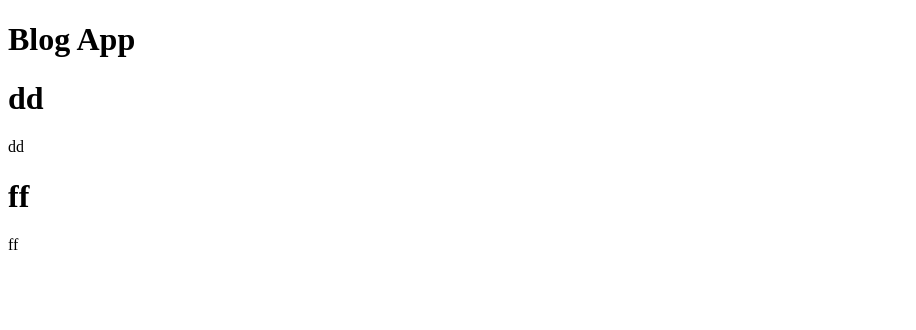
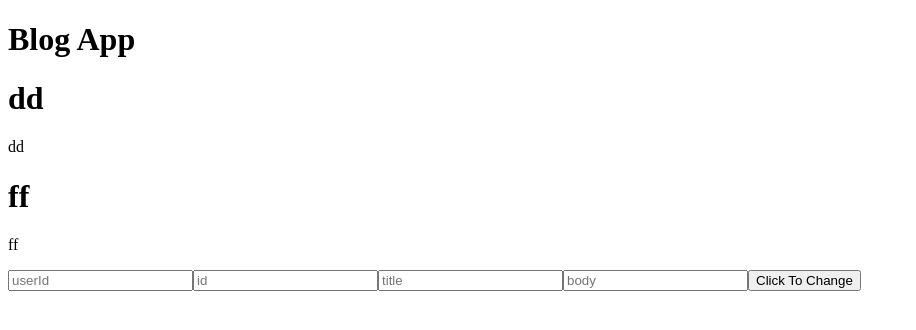
Before and after one commit to deyaa1997/W9D02_React_Hooks, a React (Create React App) app: page / in a window 1280 px wide. Shown: the top 330 px of the page, without its empty margins (0-916 px from the left). Built offline with nearby package versions, Linux system fonts and the light colour scheme.

Commit message:
Pulse Check 6

```diff
--- a/src/App.js
+++ b/src/App.js
@@ -4,16 +4,24 @@ import React, {useState} from "react";
 const App = () => {
 
   const [posts, setPosts] = useState([{userId:2,id:101, title:"dd", body:"dd"},{userId:3,id:102, title:"ff", body:"ff"}])
-  const title = posts.map((elem , i)=>{
+  const render = posts.map((elem , i)=>{
     return (<div><h1>{elem.title}</h1>
       <p>{elem.body}</p></div> )
   })
-
+  const [userId,setuserId] = useState(2)
+  const [id,setid] = useState(101)
+  const [title,settitle] = useState("food")
+  const [body,setbody] = useState("broasted")
 
   return (
     <div>
       <h1>Blog App</h1>
-      {title}
+      {render}
+      <input type="number" placeholder="userId"/>
+      <input type="number" placeholder="id"/>
+      <input type="string" placeholder="title"/>
+      <input type="string" placeholder="body"/>
+      <button>Click To Change</button>
     </div>
   );
 };
```
